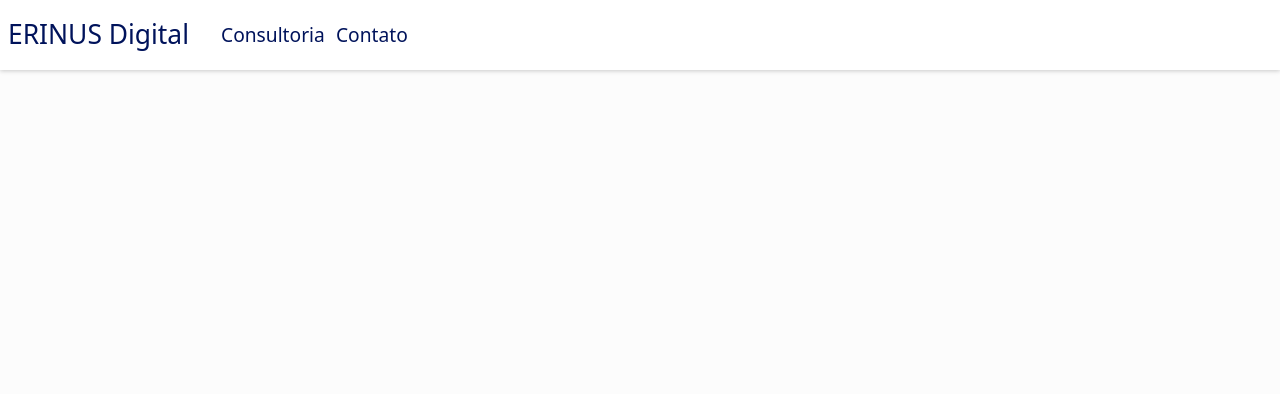
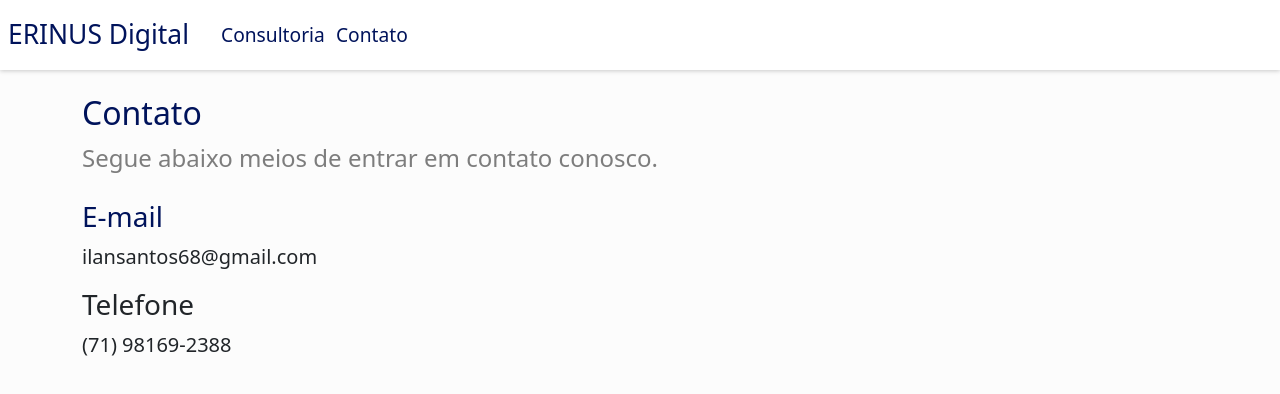
Before and after one commit to IlanSantos/erinus_digital, a Next.js app: page /contato in a window 1280 px wide. Shown: the top 394 px of the page. Built offline with nearby package versions, Linux system fonts and the light colour scheme; a web font is replaced by a local one.

Commit message:
Criado página de contato

```diff
--- a/pages/contato.js
+++ b/pages/contato.js
@@ -1,7 +1,16 @@
 export default function Contato(){
     return (
-        <>
-
-        </>
+        <main>
+            <section className="container mt-4">
+                <h2 className="title">Contato</h2>
+                <p className="description">Segue abaixo meios de entrar em contato conosco.</p>
+                <div className="mt-4">
+                    <h3 className="title">E-mail</h3>
+                    <p className="fs-5">ilansantos68@gmail.com</p>
+                    <h3>Telefone</h3>
+                    <p className="fs-5">(71) 98169-2388</p>
+                </div>
+            </section>
+        </main>
     )
 }
--- a/styles/globals.css
+++ b/styles/globals.css
@@ -21,10 +21,6 @@ main{
 
 /* SECTION, TITLES... */
 
-section p{
-  color: rgba(0, 0, 0, 0.507);
-  font-size: 1.5rem;
-}
 
 .section-presentation{
   text-align: center;
@@ -41,6 +37,10 @@ section p{
 p.description{
   color: rgba(0, 0, 0, 0.507);
   font-size: 1.5rem;
+}
+p.description-sm{
+  color: rgba(0, 0, 0, 0.507);
+  font-size: 1.2rem;
 }
     /* ANIMATIONS */
 
```
